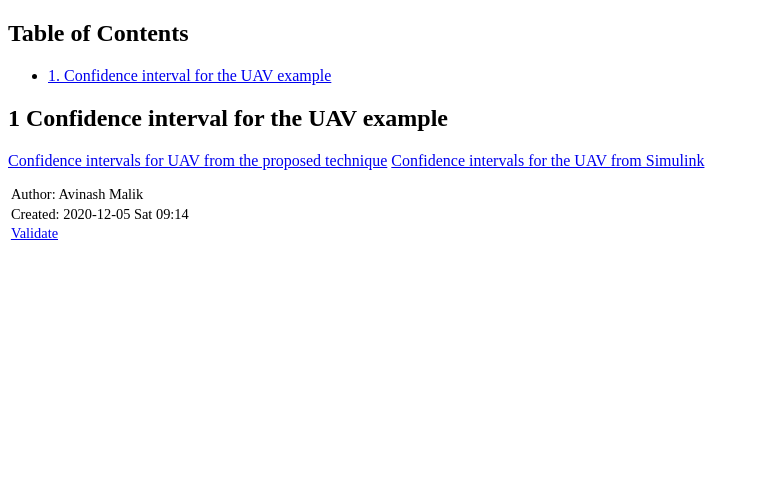
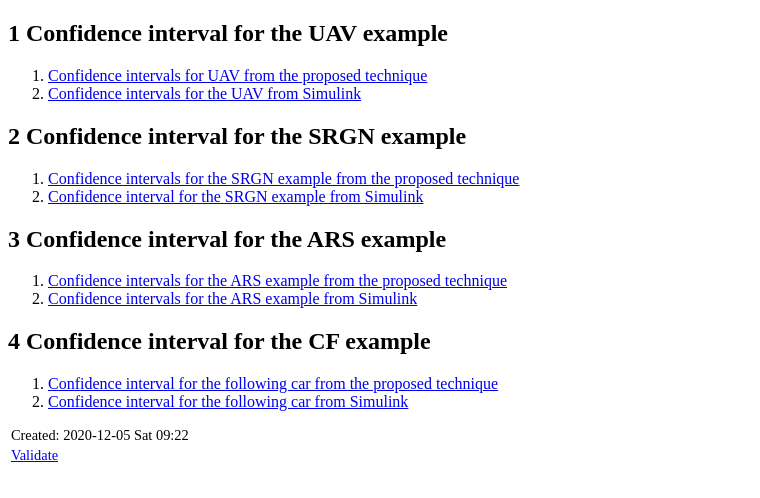
Before and after one commit to anon384/anon384.github.io, a plain HTML site: page index.html in a window 1280 px wide. Shown: the whole page, without its empty margins (0-760 px from the left). Drawn offline with Linux system fonts and the light colour scheme.

Commit message:
Updated and added all the figures.
Signed-off-by: Avinash Malik <avinash.malik@auckland.ac.nz>

```diff
--- a/index.html
+++ b/index.html
@@ -3,12 +3,11 @@
 "http://www.w3.org/TR/xhtml1/DTD/xhtml1-strict.dtd">
 <html xmlns="http://www.w3.org/1999/xhtml" lang="en" xml:lang="en">
 <head>
-<!-- 2020-12-05 Sat 09:14 -->
+<!-- 2020-12-05 Sat 09:22 -->
 <meta http-equiv="Content-Type" content="text/html;charset=utf-8" />
 <meta name="viewport" content="width=device-width, initial-scale=1" />
 <title>&lrm;</title>
 <meta name="generator" content="Org mode" />
-<meta name="author" content="Avinash Malik" />
 <style type="text/css">
  <!--/*--><![CDATA[/*><!--*/
   .title  { text-align: center;
@@ -218,28 +217,49 @@
 </head>
 <body>
 <div id="content">
-<div id="table-of-contents">
-<h2>Table of Contents</h2>
-<div id="text-table-of-contents">
-<ul>
-<li><a href="#org55d3ae1">1. Confidence interval for the UAV example</a></li>
-</ul>
+
+<div id="outline-container-orgbe454af" class="outline-2">
+<h2 id="orgbe454af"><span class="section-number-2">1</span> Confidence interval for the UAV example</h2>
+<div class="outline-text-2" id="text-1">
+<ol class="org-ol">
+<li><a href="figures/proposed/robot.pdf">Confidence intervals for UAV from the proposed technique</a></li>
+<li><a href="figures/simulink/robot.pdf">Confidence intervals for the UAV from Simulink</a></li>
+</ol>
 </div>
 </div>
 
-<div id="outline-container-org55d3ae1" class="outline-2">
-<h2 id="org55d3ae1"><span class="section-number-2">1</span> Confidence interval for the UAV example</h2>
-<div class="outline-text-2" id="text-1">
-<p>
-<a href="figures/proposed/robot.pdf">Confidence intervals for UAV from the proposed technique</a>
-<a href="figures/simulink/robot.pdf">Confidence intervals for the UAV from Simulink</a>
-</p>
+<div id="outline-container-org5e3ab39" class="outline-2">
+<h2 id="org5e3ab39"><span class="section-number-2">2</span> Confidence interval for the SRGN example</h2>
+<div class="outline-text-2" id="text-2">
+<ol class="org-ol">
+<li><a href="figures/proposed/gene.pdf">Confidence intervals for the SRGN example from the proposed technique</a></li>
+<li><a href="figures/simulink/gene.pdf">Confidence interval for the SRGN example from Simulink</a></li>
+</ol>
+</div>
+</div>
+
+<div id="outline-container-org9c9307c" class="outline-2">
+<h2 id="org9c9307c"><span class="section-number-2">3</span> Confidence interval for the ARS example</h2>
+<div class="outline-text-2" id="text-3">
+<ol class="org-ol">
+<li><a href="figures/proposed/driver.pdf">Confidence intervals for the ARS example from the proposed technique</a></li>
+<li><a href="figures/simulink/driver.pdf">Confidence intervals for the ARS example from Simulink</a></li>
+</ol>
+</div>
+</div>
+
+<div id="outline-container-orgc888677" class="outline-2">
+<h2 id="orgc888677"><span class="section-number-2">4</span> Confidence interval for the CF example</h2>
+<div class="outline-text-2" id="text-4">
+<ol class="org-ol">
+<li><a href="figures/proposed/twocarsx2.pdf">Confidence interval for the following car from the proposed technique</a></li>
+<li><a href="figures/simulink/sastryx2.pdf">Confidence interval for the following car from Simulink</a></li>
+</ol>
 </div>
 </div>
 </div>
 <div id="postamble" class="status">
-<p class="author">Author: Avinash Malik</p>
-<p class="date">Created: 2020-12-05 Sat 09:14</p>
+<p class="date">Created: 2020-12-05 Sat 09:22</p>
 <p class="validation"><a href="https://validator.w3.org/check?uri=referer">Validate</a></p>
 </div>
 </body>
```
